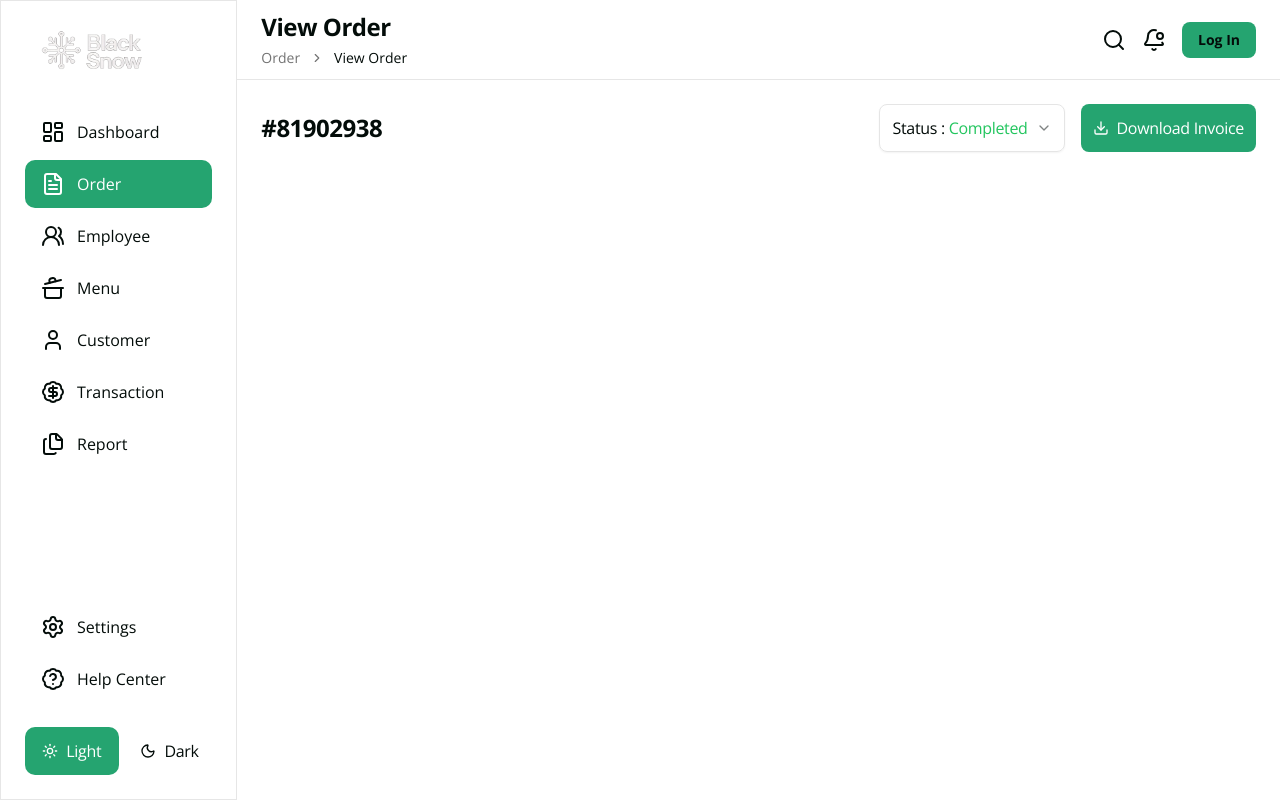
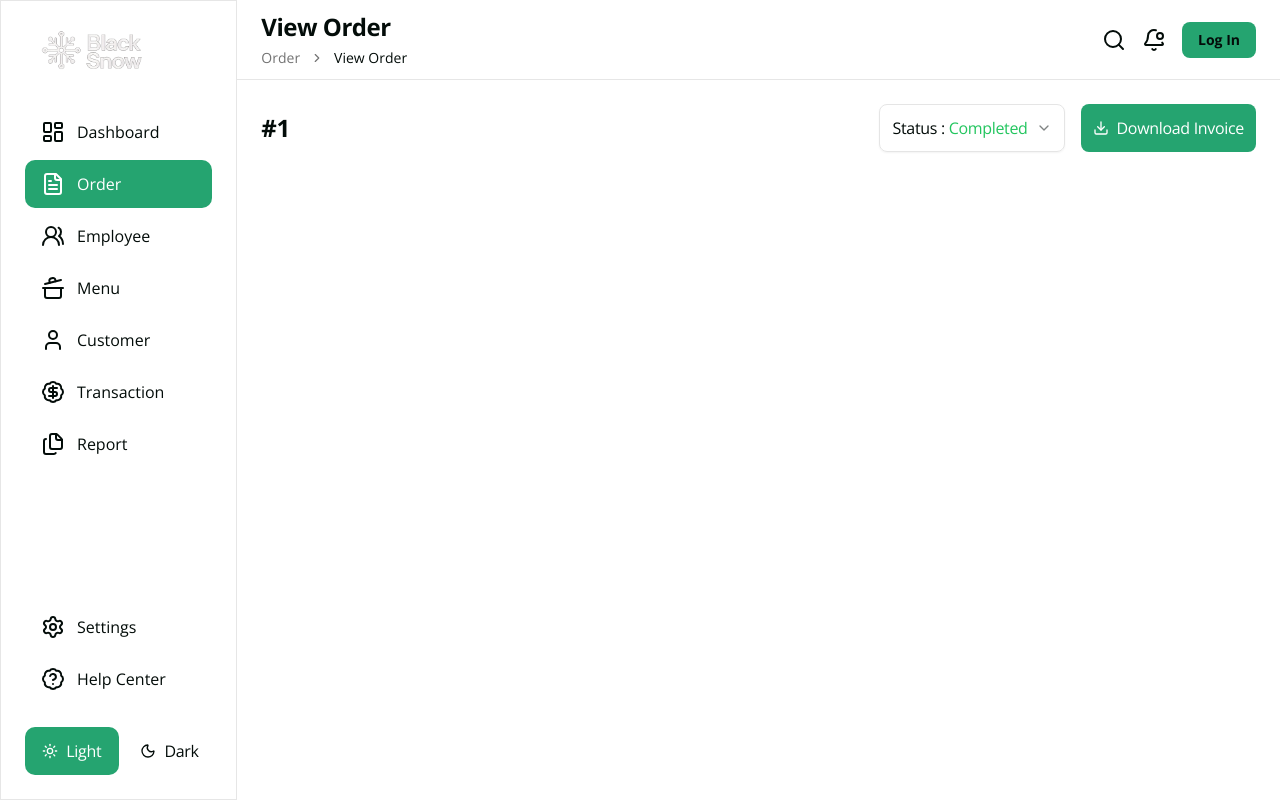
Before and after one commit to a-kadkhoda/resturant-management, a Next.js app: page /order/view-order/1 in a window 1280 px wide. Built offline with nearby package versions, Linux system fonts and the light colour scheme.

Commit message:
bug fixed

```diff
--- a/src/app/(dashboard)/order/view-order/[id]/page.tsx
+++ b/src/app/(dashboard)/order/view-order/[id]/page.tsx
@@ -1,12 +1,17 @@
+"use client";
 import OrderOptionBar from "@/features/optionsBar/components/OrderOptionBar";
 import { Status } from "@/features/orderTable/orderData";
+import { useParams } from "next/navigation";
 import React from "react";
 
 const ViewOrder = () => {
+  const { id } = useParams();
+  console.log("🚀 ~ ViewOrder ~ path:", id);
+
   return (
     <div>
       <div className="h-12">
-        <OrderOptionBar id="81902938" status={Status.Completed} />
+        <OrderOptionBar id={id} status={Status.Completed} />
       </div>
     </div>
   );
--- a/src/features/optionsBar/components/OrderOptionBar.tsx
+++ b/src/features/optionsBar/components/OrderOptionBar.tsx
@@ -12,12 +12,13 @@ import { Button } from "@/components/ui/button";
 import { Download } from "lucide-react";
 import { Status } from "@/features/orderTable/orderData";
 import { ColorStatus } from "@/features/orderTable/components/OrderTable";
+import { ParamValue } from "next/dist/server/request/params";
 
 const StatusItems = Object.values(Status);
 
 interface OrderOptionBar {
   status: Status;
-  id: string;
+  id: ParamValue;
 }
 
 const OrderOptionBar: React.FC<OrderOptionBar> = ({ id, status }) => {
```
